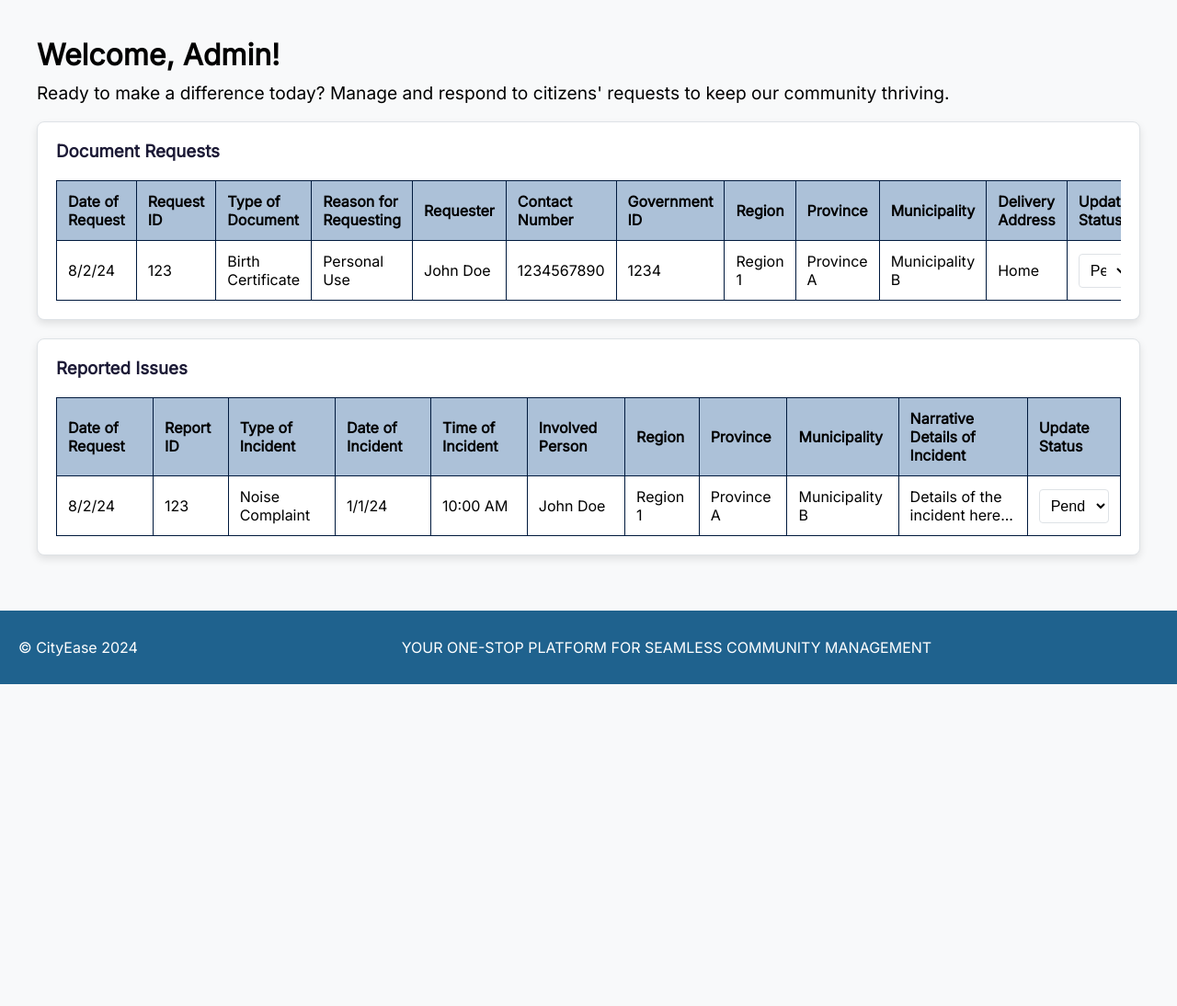
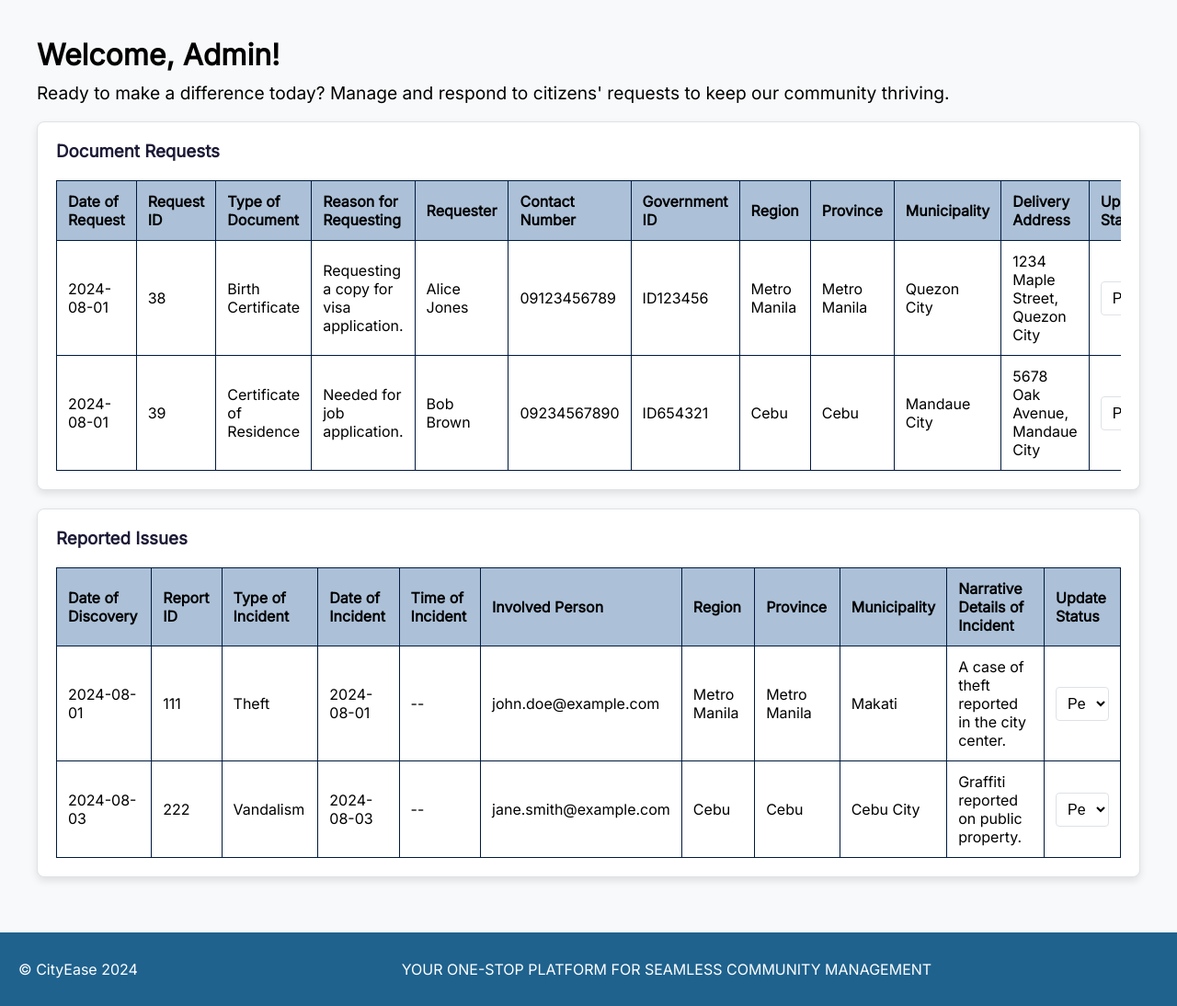
Before and after one commit to nicole-buere/ITISDEV-MCO, a PHP site: page /admin-homepage.php in a window 1280 px wide. Shown: the part 111-1205 px from the top of the page at 92% size. Before the commit the page ends 855 px from the top, so only its background shows below. Run offline with PHP 8.4, Linux system fonts and the light colour scheme; data comes from the database, SQL or seed files in the repository; both versions use the stored data as it was after the commit.

Commit message:
admin homepage working

```diff
--- a/views/admin-homepage.php
+++ b/views/admin-homepage.php
@@ -23,7 +23,6 @@
             <img src="../assets/profile-user.png" alt="profile" class="profile dropbtn">
             <div class="dropdown-content">
                 <a href="../views/profile.php"><i class="fas fa-user"></i> View Profile</a>
-                <a href="../views/settings.php"><i class="fas fa-cog"></i> Profile Settings</a>
                 <a href="../views/index.php"><i class="fas fa-sign-out-alt"></i> Logout</a>
             </div>
         </div>
@@ -59,30 +58,55 @@
                             </tr>
                         </thead>
                         <tbody>
-                            <tr>
-                                <!-- Placeholder info, should be fetched from SQL table -->
-                                <td>8/2/24</td>
-                                <td>123</td>
-                                <td>Birth Certificate</td>
-                                <td>Personal Use</td>
-                                <td>John Doe</td>
-                                <td>1234567890</td>
-                                <td>1234</td>
-                                <td>Region 1</td>
-                                <td>Province A</td>
-                                <td>Municipality B</td>
-                                <td>Home</td>
+                            <?php
+                            // Database connection
+                            $conn = new mysqli("localhost", "root", "", "dbcityease");
+
+                            // Check connection
+                            if ($conn->connect_error) {
+                                die("Connection failed: " . $conn->connect_error);
+                            }
+
+                            // Fetch document requests
+                            $sql = "SELECT * FROM request";
+                            $result = $conn->query($sql);
+
+                            if ($result->num_rows > 0) {
+                                // Output data of each row
+                                while($row = $result->fetch_assoc()) {
+                                    echo "<tr>
+                                        <td>" . $row["requestDate"] . "</td>
+                                        <td>" . $row["requestid"] . "</td>
+                                        <td>" . $row["requestDoc"] . "</td>
+                                        <td>" . $row["requestReason"] . "</td>
+                                        <td>" . $row["requesterName"] . "</td>
+                                        <td>" . $row["contactNO"] . "</td>
+                                        <td>" . $row["governmentID"] . "</td>
+                                        <td>" . $row["region"] . "</td>
+                                        <td>" . $row["province"] . "</td>
+                                        <td>" . $row["municipality"] . "</td>
+                                        <td>" . $row["deliveryAddress"] . "</td>
                                         <td>
-                                    <select name="status" id="status">
-                                        <option value="pending">Pending</option>
-                                        <option value="declined">Declined</option>
-                                        <option value="processing">Processing</option>
-                                        <option value="out_for_delivery">Out for Delivery</option>
-                                        <option value="completed">Completed</option>
+                                            <form method='POST' action='update_status.php'>
+                                                <input type='hidden' name='id' value='" . $row["requestid"] . "'>
+                                                <input type='hidden' name='type' value='request'>
+                                                <select name='status' id='status' onchange='this.form.submit()'>
+                                                    <option value='pending'" . ($row["status"] == 'pending' ? ' selected' : '') . ">Pending</option>
+                                                    <option value='declined'" . ($row["status"] == 'declined' ? ' selected' : '') . ">Declined</option>
+                                                    <option value='processing'" . ($row["status"] == 'processing' ? ' selected' : '') . ">Processing</option>
+                                                    <option value='out_for_delivery'" . ($row["status"] == 'out_for_delivery' ? ' selected' : '') . ">Out for Delivery</option>
+                                                    <option value='completed'" . ($row["status"] == 'completed' ? ' selected' : '') . ">Completed</option>
                                                 </select>
+                                            </form>
                                         </td>
-                            </tr>
-                            <!-- Add more rows here as needed -->
+                                    </tr>";
+                                }
+                            } else {
+                                echo "<tr><td colspan='12'>No document requests found</td></tr>";
+                            }
+
+                            $conn->close();
+                            ?>
                         </tbody>
                     </table>
                 </div>
@@ -97,7 +121,7 @@
                     <table>
                         <thead>
                             <tr>
-                                <th>Date of Request</th>
+                                <th>Date of Discovery</th>
                                 <th>Report ID</th>
                                 <th>Type of Incident</th>
                                 <th>Date of Incident</th>
@@ -111,28 +135,53 @@
                             </tr>
                         </thead>
                         <tbody>
-                            <tr>
-                                <!-- Placeholder info, should be fetched from SQL table -->
-                                <td>8/2/24</td>
-                                <td>123</td>
-                                <td>Noise Complaint</td>
-                                <td>1/1/24</td>
-                                <td>10:00 AM</td>
-                                <td>John Doe</td>
-                                <td>Region 1</td>
-                                <td>Province A</td>
-                                <td>Municipality B</td>
-                                <td>Details of the incident here...</td>
+                            <?php
+                            // Database connection
+                            $conn = new mysqli("localhost", "root", "", "dbcityease");
+
+                            // Check connection
+                            if ($conn->connect_error) {
+                                die("Connection failed: " . $conn->connect_error);
+                            }
+
+                            // Fetch reported issues
+                            $sql = "SELECT * FROM report";
+                            $result = $conn->query($sql);
+
+                            if ($result->num_rows > 0) {
+                                // Output data of each row
+                                while($row = $result->fetch_assoc()) {
+                                    echo "<tr>
+                                        <td>" . htmlspecialchars($row["discoveryDate"]) . "</td>
+                                        <td>" . htmlspecialchars($row["reportid"]) . "</td>
+                                        <td>" . htmlspecialchars($row["reportType"]) . "</td>
+                                        <td>" . htmlspecialchars($row["discoveryDate"]) . "</td>
+                                        <td>--</td> <!-- Placeholder for Time of Incident if available -->
+                                        <td>" . htmlspecialchars($row["email"]) . "</td>
+                                        <td>" . htmlspecialchars($row["region"]) . "</td>
+                                        <td>" . htmlspecialchars($row["province"]) . "</td>
+                                        <td>" . htmlspecialchars($row["municipality"]) . "</td>
+                                        <td>" . htmlspecialchars($row["details"]) . "</td>
                                         <td>
-                                    <select name="status" id="status">
-                                        <option value="pending">Pending</option>
-                                        <option value="declined">Declined</option>
-                                        <option value="responded">Responding</option>
-                                        <option value="resolved">Resolved</option>
+                                            <form method='POST' action='update_status.php'>
+                                                <input type='hidden' name='id' value='" . htmlspecialchars($row["reportid"]) . "'>
+                                                <input type='hidden' name='type' value='report'>
+                                                <select name='status' id='status' onchange='this.form.submit()'>
+                                                    <option value='pending'" . ($row["status"] == 'pending' ? ' selected' : '') . ">Pending</option>
+                                                    <option value='declined'" . ($row["status"] == 'declined' ? ' selected' : '') . ">Declined</option>
+                                                    <option value='responded'" . ($row["status"] == 'responded' ? ' selected' : '') . ">Responded</option>
+                                                    <option value='resolved'" . ($row["status"] == 'resolved' ? ' selected' : '') . ">Resolved</option>
                                                 </select>
+                                            </form>
                                         </td>
-                            </tr>
-                            <!-- Add more rows here as needed -->
+                                    </tr>";
+                                }
+                            } else {
+                                echo "<tr><td colspan='11'>No reported issues found</td></tr>";
+                            }
+
+                            $conn->close();
+                            ?>
                         </tbody>
                     </table>
                 </div>
```
Also changed, not shown: sql/dbcityease.sql (+24 -17 lines), views/update_status.php (added, +40 -0 lines). Lines whose indentation alone changed are shown as unchanged.
